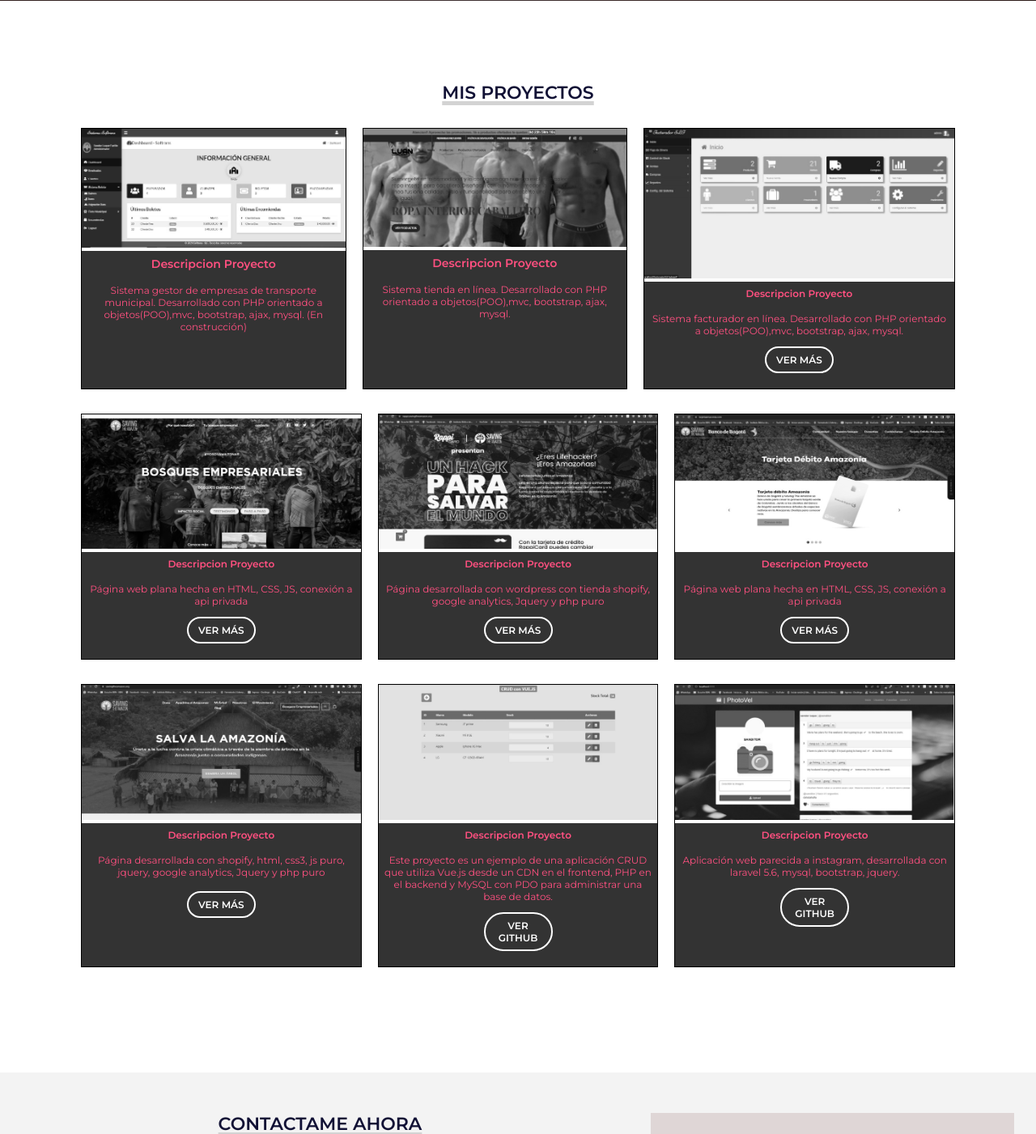
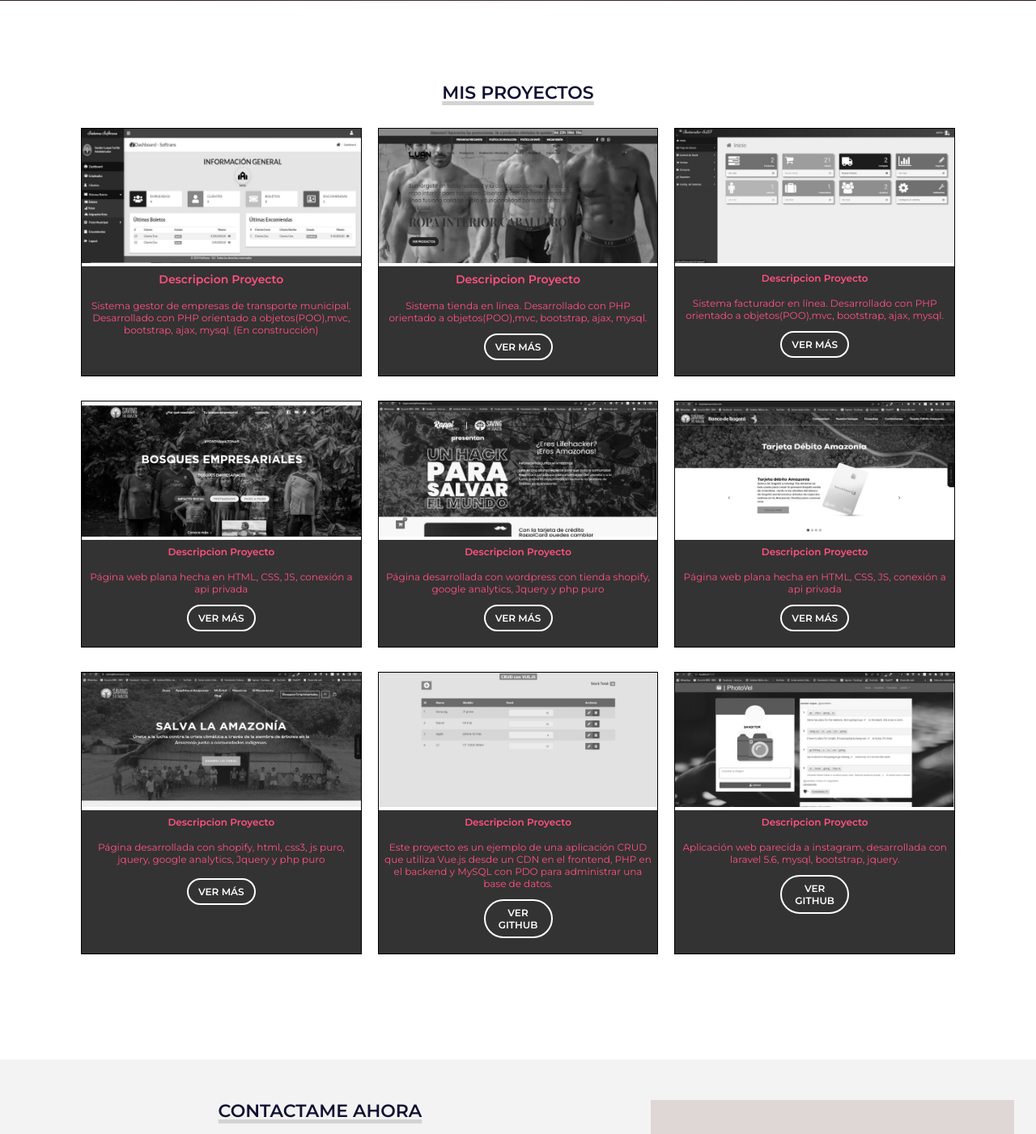
Before and after one commit to sanditor/portafolio_sandor_luque, a PHP site: page / in a window 1280 px wide. Shown: the part 3503-4904 px from the top of the page at 81% size. Run offline with PHP 8.4, Linux system fonts and the light colour scheme; some libraries are stand-ins or nearby versions.

Commit message:
Act imagenes proyectos

```diff
--- a/Views/home.php
+++ b/Views/home.php
@@ -232,7 +232,7 @@
                 <p>
                     Sistema tienda en línea. Desarrollado con PHP orientado a objetos(POO),mvc, bootstrap, ajax, mysql.
                 </p>
-                <!-- <a href="https://onlinestorewebtest.000webhostapp.com/" target="_blank">Ver más</a> -->
+                <a href="https://onlinestorewebtest.000webhostapp.com/" target="_blank">Ver más</a>
             </div>
         </div>
         <div class="proyecto">
```
Also changed, not shown: Assets/portafolio/img/proyecto1.jpg, Assets/portafolio/img/proyecto2.jpg.
